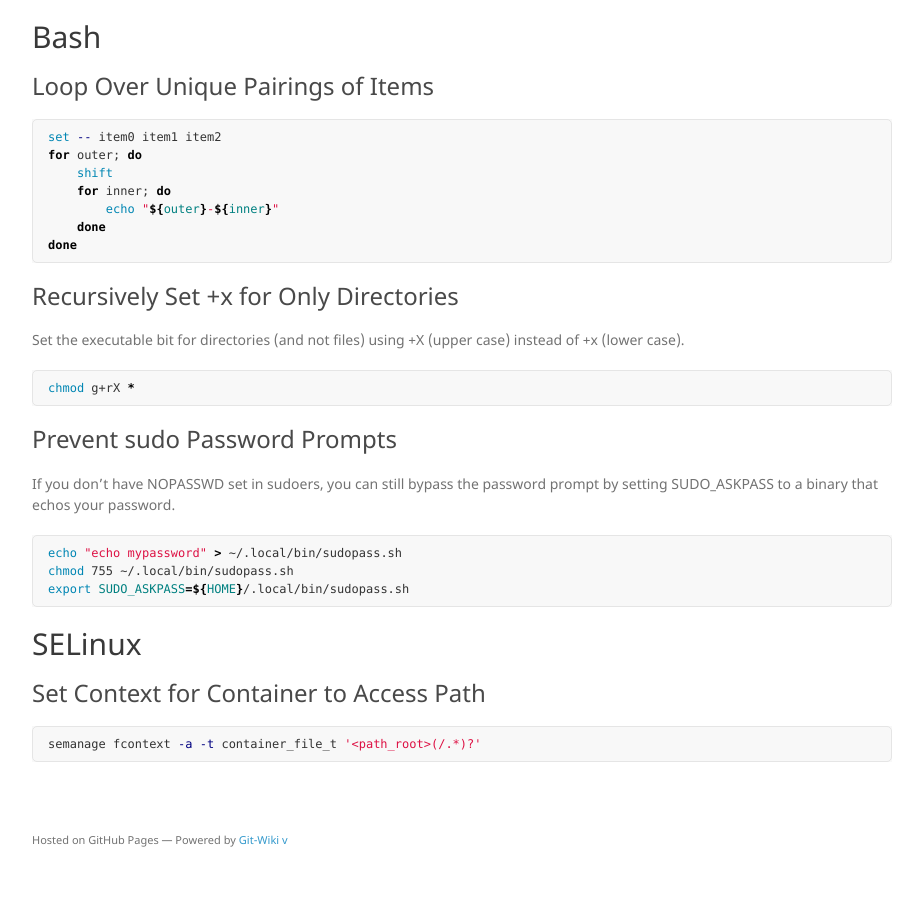
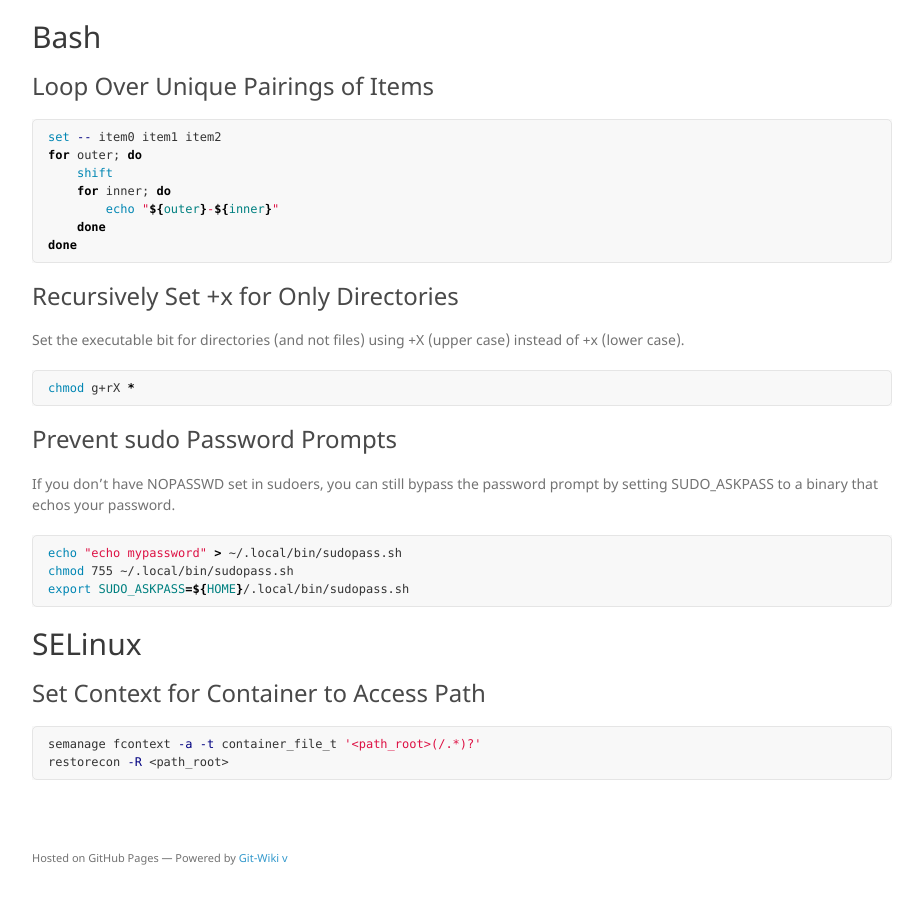
Before and after one commit to rgibert/rgibert.github.io, a Jekyll site: the page built from wiki/linux.md, in a window 1280 px wide and 900 px high, scrolled down 1049 px. Shown: the whole window, without its empty margins (338-1261 px from the left). Built offline with Jekyll 4.4.1, drawn with Linux system fonts in a browser that asks for light colours; nearby versions of some CDN libraries; our own code applies the rules of GitHub Pages for plain Markdown files.

Commit message:
Update linux.md

```diff
--- a/wiki/linux.md
+++ b/wiki/linux.md
@@ -55,4 +55,5 @@ export SUDO_ASKPASS=${HOME}/.local/bin/sudopass.sh
 
 ~~~ bash
 semanage fcontext -a -t container_file_t '<path_root>(/.*)?'
+restorecon -R <path_root>
 ~~~
```
